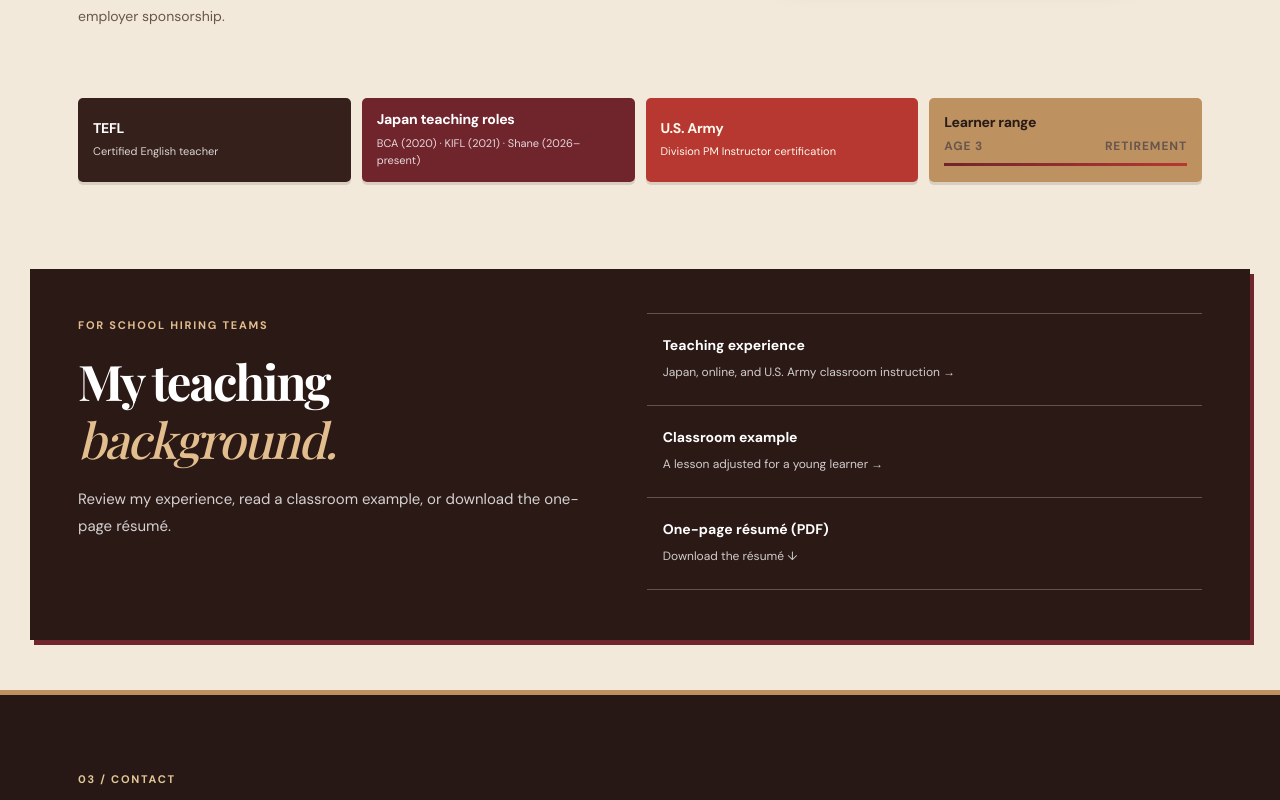
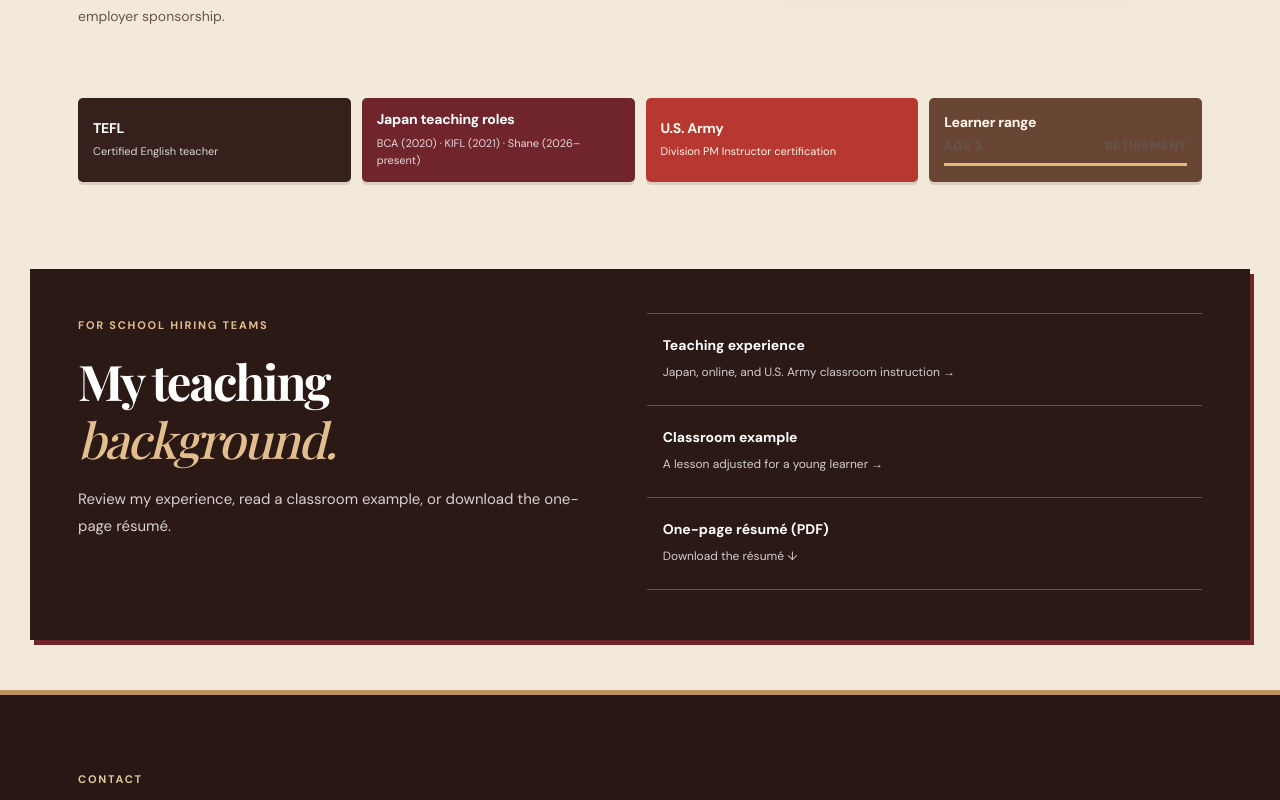
Before and after one commit to desukara/portfolio, a Next.js app: page / in a window 1280 px wide. Shown: the part 720-1520 px from the top of the page. Built offline with nearby package versions, Linux system fonts and the light colour scheme; a web font is replaced by a local one.

Commit message:
Polish contact label and learner range contrast (#52)
* Polish contact label and learner range contrast

* Polish contact label and learner range contrast

```diff
--- a/app/home-motion.css
+++ b/app/home-motion.css
@@ -1342,3 +1342,9 @@
   transform: none;
   transition: none;
 }
+
+/* Match the learner range card to the other credentials. */
+.home-page .home-proof > .home-proof-range:nth-child(4) { background: #694634; color: #fff8eb; }
+.home-page .home-proof .home-proof-range .home-range-labels { color: #fff8eb !important; }
+.home-page .home-proof .home-range-rail { background: #fff8eb30; }
+.home-page .home-proof .home-range-rail i { background: #e5b879; }
--- a/app/page.tsx
+++ b/app/page.tsx
@@ -50,7 +50,7 @@ export default function Home() {
         </div>
       </section>
       <footer id="contact">
-        <div className="shell footer-grid"><div data-home-scroll-reveal><span className="kicker">03 / CONTACT</span><h2>Interested in my<br /> <em>teaching experience?</em></h2><p>I’m James Simmons, an English teacher in Tokyo. If my experience fits an opening at your school, I’d welcome a conversation. You can also email <a className="contact-email" href="mailto:meet@eastokyo.com">meet@eastokyo.com</a>.</p><div className="footer-actions"><a className="button-primary" href="/meeting"><span>Invite me to interview</span><span className="button-icon" aria-hidden="true">→</span></a><a className="button-link" href="/resume/download" download="J_Simmons_Resume_2026.pdf">Download résumé ↓</a></div></div><div className="footer-right" data-home-scroll-reveal data-home-delay="100"><span>BASED IN</span><strong>Tokyo, Japan</strong><span>AVAILABLE FOR</span><strong>Full-time teaching opportunities</strong></div></div>
+        <div className="shell footer-grid"><div data-home-scroll-reveal><span className="kicker">CONTACT</span><h2>Interested in my<br /> <em>teaching experience?</em></h2><p>I’m James Simmons, an English teacher in Tokyo. If my experience fits an opening at your school, I’d welcome a conversation. You can also email <a className="contact-email" href="mailto:meet@eastokyo.com">meet@eastokyo.com</a>.</p><div className="footer-actions"><a className="button-primary" href="/meeting"><span>Invite me to interview</span><span className="button-icon" aria-hidden="true">→</span></a><a className="button-link" href="/resume/download" download="J_Simmons_Resume_2026.pdf">Download résumé ↓</a></div></div><div className="footer-right" data-home-scroll-reveal data-home-delay="100"><span>BASED IN</span><strong>Tokyo, Japan</strong><span>AVAILABLE FOR</span><strong>Full-time teaching opportunities</strong></div></div>
         <div className="shell footer-bottom"><span className="footer-brand"><img src="/brand/js-mark.svg" width={36} height={36} alt="" aria-hidden="true" /> JS · EASTOKYO</span><span>© {new Date().getFullYear()} James Simmons · Personal Teaching Portfolio</span><span className="footer-availability-beacon">AVAILABLE NOW FOR THE RIGHT TEACHING ROLE</span></div>
       </footer>
     </main>
```
